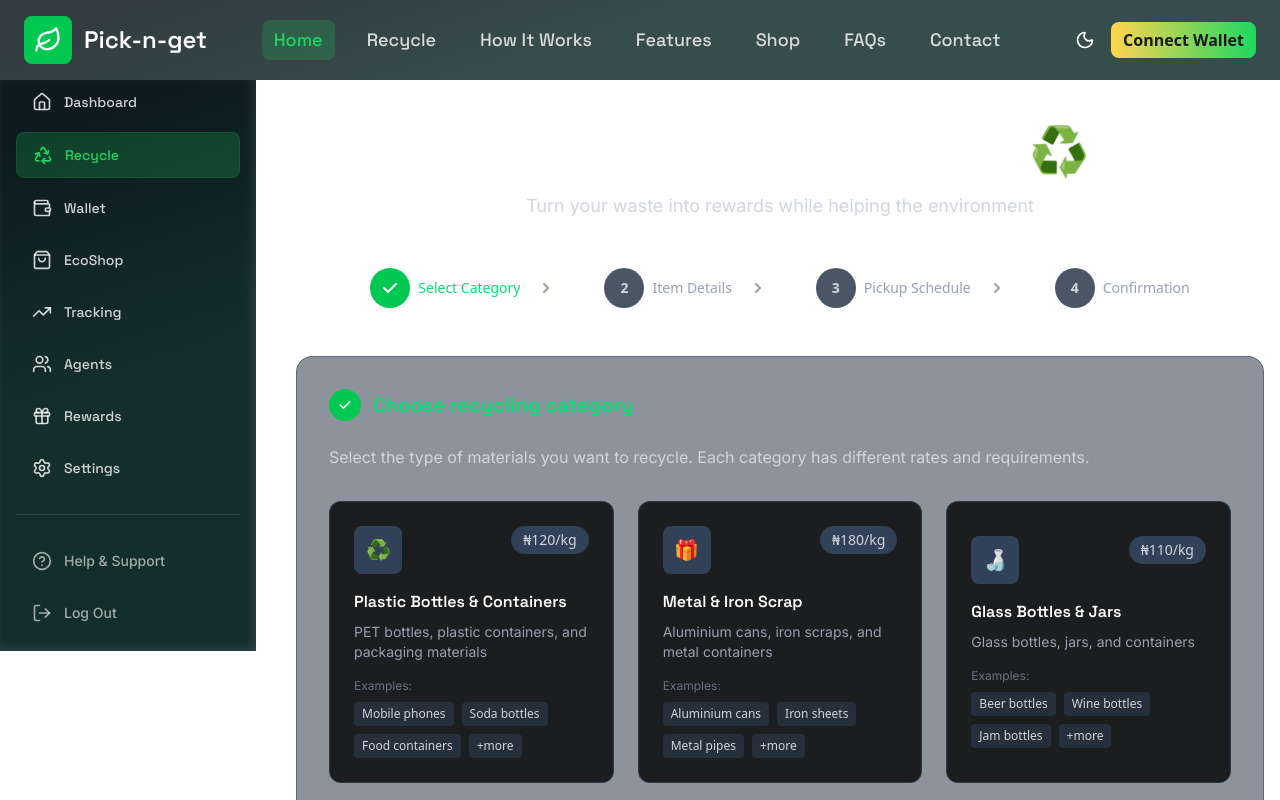
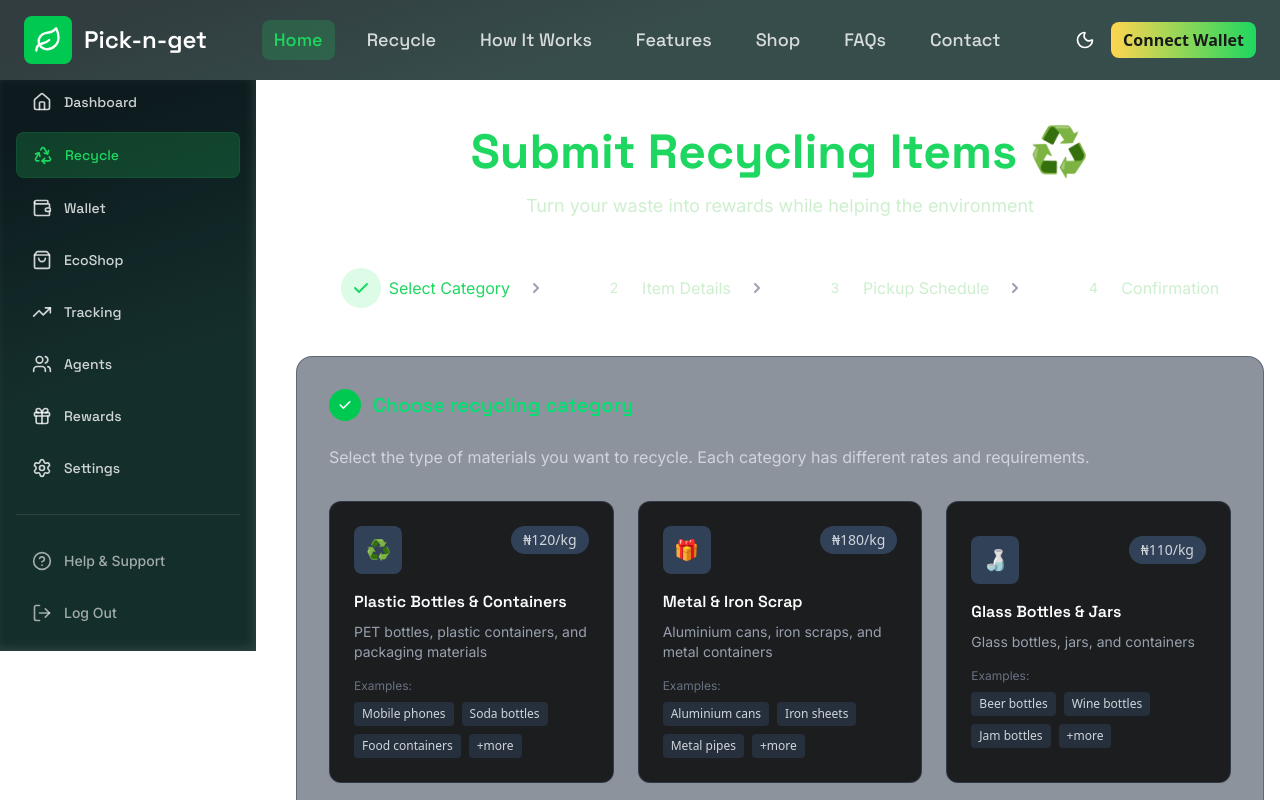
Before and after one commit to kemsguy7/pick-n-get-fe, a Next.js app: page /recycle in a window 1280 px wide. Shown: the top 800 px of the page. Built offline with nearby package versions, Linux system fonts and the light colour scheme.

Commit message:
aligned step indicator component to design

```diff
--- a/app/components/recycle/step-indicator.tsx
+++ b/app/components/recycle/step-indicator.tsx
@@ -17,8 +17,8 @@ export default function StepIndicator({ currentStep }: StepIndicatorProps) {
           {/* Step Circle */}
           <div className="flex items-center">
             <div
-              className={`w-10 h-10 rounded-full flex items-center justify-center text-sm font-semibold transition-colors ${
-                step.number <= currentStep ? "bg-green-500 text-white" : "bg-gray-600 text-gray-300"
+              className={`w-10 h-10 rounded-full flex items-center justify-center text-sm font-normal font-inter transition-colors ${
+                step.number <= currentStep ? "bg-[#DCFCE7] text-primary" : "bg-white secondary-text"
               }`}
             >
               {step.number <= currentStep ? (
@@ -34,8 +34,8 @@ export default function StepIndicator({ currentStep }: StepIndicatorProps) {
               )}
             </div>
             <span
-              className={`ml-2 text-sm font-medium hidden md:block ${
-                step.number <= currentStep ? "text-green-400" : "text-gray-400"
+              className={`ml-2  font-normal text-base font-inter hidden md:block ${
+                step.number <= currentStep ? "text-primary" : "secondary-text"
               }`}
             >
               {step.label}
--- a/app/recycle/page.tsx
+++ b/app/recycle/page.tsx
@@ -66,10 +66,10 @@ export default function RecyclePage() {
         <div className="container mx-auto px-4 py-12">
           {/* Header */}
           <div className="text-center mb-12">
-            <h1 className="text-4xl md:text-5xl font-bold text-white mb-4 font-space-grotesk">
+            <h1 className="text-4xl md:text-5xl font-bold text-primary mb-4 font-space-grotesk">
               Submit Recycling Items ♻️
             </h1>
-            <p className="text-lg text-gray-300 font-inter">
+            <p className="text-lg text-gray-300 font-inter secondary-text">
               Turn your waste into rewards while helping the environment
             </p>
           </div>
```
